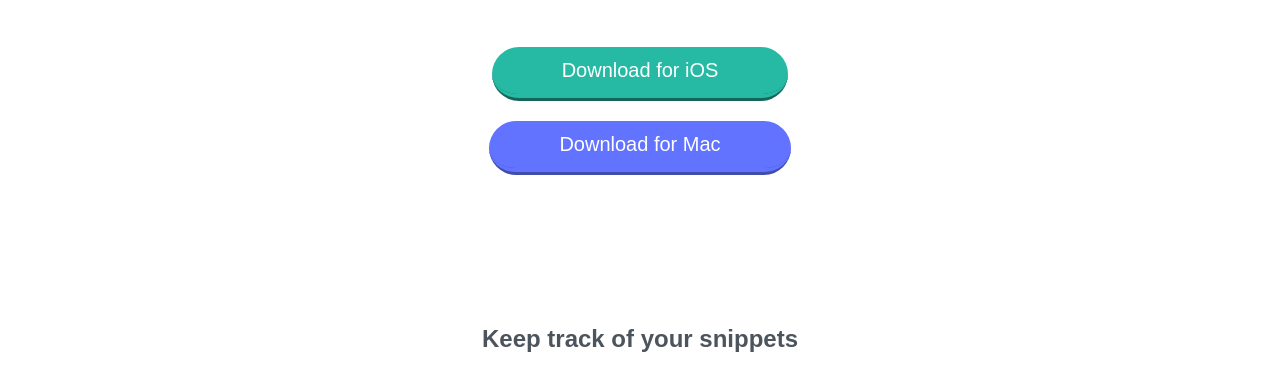
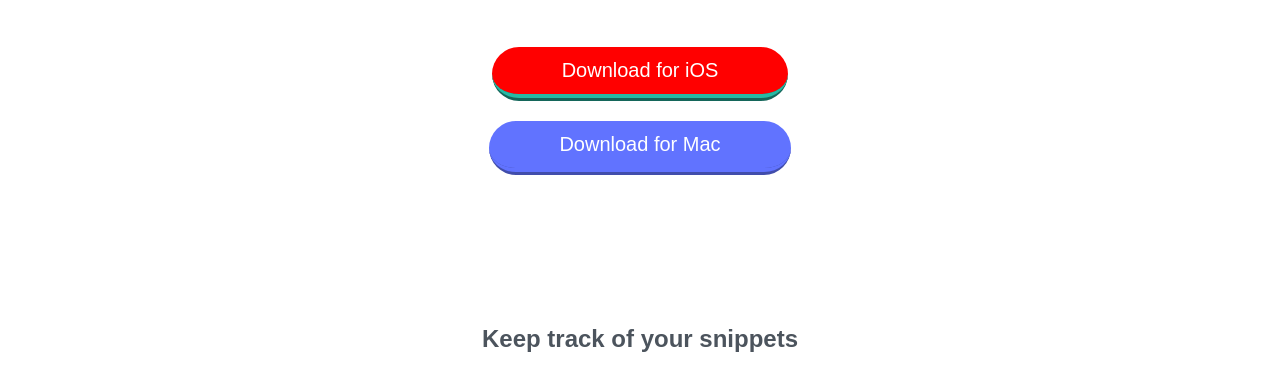
Before and after one commit to shoaib-21/clip-2, a plain HTML site: page index.html in a window 1280 px wide. Shown: the part 422-800 px from the top of the page. Drawn offline with Linux system fonts and the light colour scheme; a web font is replaced by a local one.

Commit message:
Update styles.css

```diff
--- a/styles.css
+++ b/styles.css
@@ -74,7 +74,7 @@ input{
 }
 
 .intro-buttons .ios{
-   background-color: hsl(171, 66%, 44%);
+   background-color: red; /*hsl(171, 66%, 44%);*/
     border-bottom :7px ridge hsl(171, 66%, 44%) ;
 
 }
```
